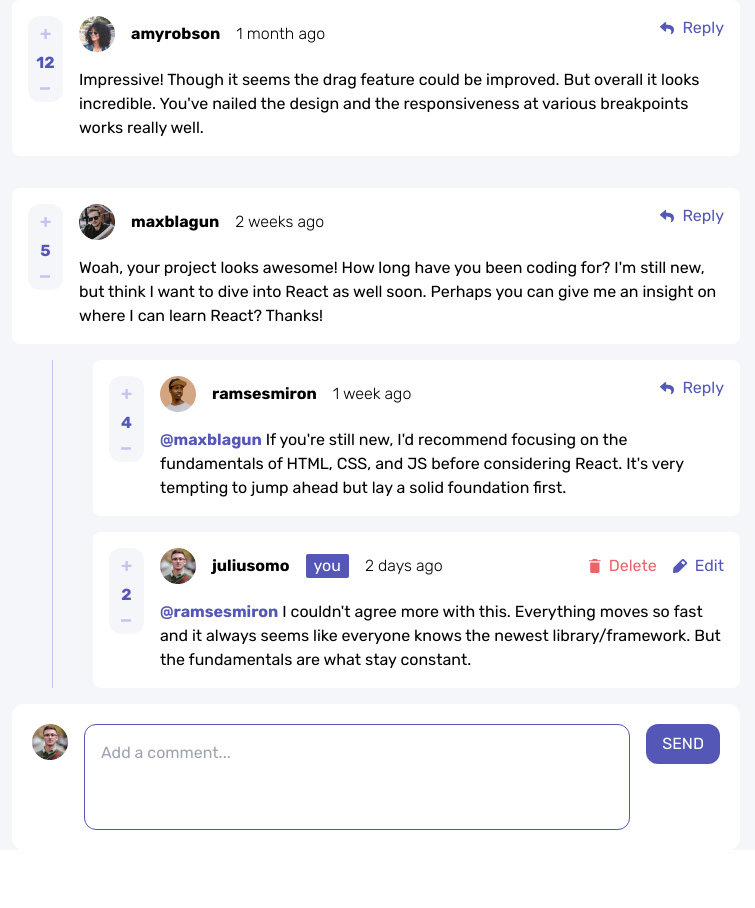
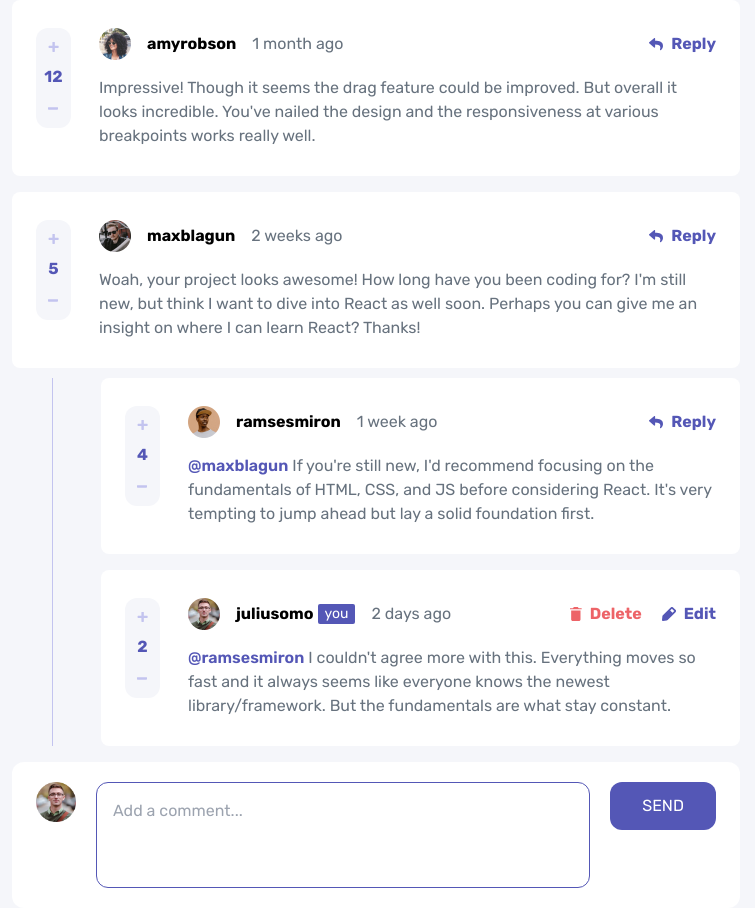
Before and after one commit to AstroDriss/interactive-comments-section, a React (Vite) app: page / in a window 1280 px wide. Shown: the whole page, without its empty margins (264-1019 px from the left). Before the commit the page ends 850 px from the top, so only its background shows below. Built offline with nearby package versions, Linux system fonts and the light colour scheme.

Commit message:
finished design

```diff
--- a/index.html
+++ b/index.html
@@ -6,7 +6,7 @@
     <meta name="viewport" content="width=device-width, initial-scale=1.0" />
     <title>interactive-comments-section</title>
   </head>
-  <body class="h-full">
+  <body class="grid min-h-full place-content-center bg-veryLightGray">
     <div class="h-full" id="root"></div>
     <script type="module" src="/src/main.tsx"></script>
   </body>
--- a/src/App.tsx
+++ b/src/App.tsx
@@ -5,7 +5,7 @@ import ConfirmContextProvider from "./context/ConfirmContextProvider";
 
 function App() {
   return (
-    <main className="min-h-full bg-veryLightGray">
+    <main className="min-h-full">
       <ConfirmContextProvider>
         <CommentsContextProvider>
           <Comments />
--- a/src/components/Comment.tsx
+++ b/src/components/Comment.tsx
@@ -1,20 +1,27 @@
-import { CommentType } from "../context/CommentsContextProvider";
+import {
+  CommentType,
+  CommentTypeForReplies,
+} from "../context/CommentsContextProvider";
 import CommentContent from "./CommentContent";
 
 interface Props {
-  comment: CommentType;
+  comment: CommentType | CommentTypeForReplies;
   parentID?: number;
 }
 
 const Comment = ({ comment, parentID }: Props) => {
   return (
-    <div className="grid gap-4">
-      <CommentContent comment={comment} parentID={parentID ?? comment.id} />
+    <div className="grid gap-[2px]">
+      <CommentContent
+        comment={comment as CommentType}
+        parentID={parentID ?? comment.id}
+      />
 
-      {comment.replies && (
-        <div className="pl-10">
-          <ul className="grid gap-4 pl-10 border-l border-lightGrayishBlue">
-            {comment.replies.map((reply) => (
+      {(comment as CommentType).replies &&
+        (comment as CommentType).replies.length > 0 && (
+          <div className="md:pl-10">
+            <ul className="grid gap-4 pl-4 md:pl-12 mt-[8px] border-l border-lightGrayishBlue">
+              {(comment as CommentType).replies.map((reply) => (
                 <li key={reply.id}>
                   <Comment comment={reply} parentID={comment.id} />
                 </li>
--- a/src/components/CommentContent.tsx
+++ b/src/components/CommentContent.tsx
@@ -1,46 +1,30 @@
 import { useContext, useRef, useState } from "react";
-import { CommentType, Comments } from "../context/CommentsContextProvider";
+import {
+  CommentType,
+  CommentTypeForReplies,
+  Comments,
+} from "../context/CommentsContextProvider";
 import Reply from "./Reply";
 import useScore from "../hooks/useScore";
 
 interface Props {
-  comment: CommentType;
+  comment: CommentType | CommentTypeForReplies;
   parentID: number;
 }
 
-const CommentContent = ({ comment, parentID }: Props) => {
-  const { currentUser, deleteComment, updateComment } = useContext(Comments)!;
-  const [editing, setEditing] = useState<number | null>(null);
-  const [replyingTo, setReplyingTo] = useState<string | undefined>(undefined);
-  const editInputRef = useRef<HTMLTextAreaElement>(null);
+const Vote = ({
+  comment,
+}: {
+  comment: CommentTypeForReplies | CommentType;
+}) => {
   const { score, upvote, downvote } = useScore(comment.score);
 
-  const isUserComment = currentUser?.username === comment.user.username;
-
-  const editComment = (id: number) => {
-    if (isUserComment) return setEditing(id);
-    alert("Forbidden");
-  };
-
-  const onUpdate = () => {
-    if (editInputRef.current == null) return;
-
-    const content = editInputRef.current.value
-      .replace(`@${comment.replyingTo}`, "")
-      .trim();
-
-    updateComment(editing!, content);
-    setEditing(null);
-  };
-
   return (
-    <>
-      <div className="grid grid-rows-[auto_auto] items-start grid-cols-[auto_1fr_auto] gap-4 p-4 bg-white rounded-lg">
-        <div className="grid items-center row-span-2 rounded-xl justify-items-center bg-veryLightGray">
+    <div className="flex items-center row-span-2 w-fit vote md:grid rounded-xl justify-items-center bg-veryLightGray">
       <button
         className={`${
           score > comment.score ? "text-moderateBlue" : ""
-            } p-3 text-lightGrayishBlue hover:text-moderateBlue`}
+        } py-[13px] px-5 md:px-3 text-lightGrayishBlue hover:text-moderateBlue`}
         aria-label="upvote comment"
         title="upvote comment"
         onClick={upvote}
@@ -61,7 +45,7 @@ const CommentContent = ({ comment, parentID }: Props) => {
       <button
         className={`${
           score < comment.score ? "text-moderateBlue" : ""
-            } p-3 text-lightGrayishBlue hover:text-moderateBlue`}
+        } py-[18px] px-5 md:px-3 text-lightGrayishBlue hover:text-moderateBlue`}
         aria-label="downvote comment"
         title="downvote comment"
         onClick={downvote}
@@ -79,24 +63,30 @@ const CommentContent = ({ comment, parentID }: Props) => {
         </svg>
       </button>
     </div>
+  );
+};
 
-        <div className="flex items-center gap-4">
-          <picture className="w-9">
-            <source srcSet={comment.user.image.webp} type="image/webp" />
-            <img
-              src={comment.user.image.png}
-              alt={`${comment.user.username} profile`}
-            />
-          </picture>
-          <p className="font-bold">{comment.user.username}</p>
-          {isUserComment && (
-            <p className="px-2 text-white rounded-sm bg-moderateBlue">you</p>
-          )}
-          <p className="font-light">{comment.createdAt}</p>
-        </div>
+const ActionsList = ({
+  comment,
+  isUserComment,
+  setEditing,
+  setReplyingTo,
+}: {
+  comment: CommentTypeForReplies | CommentType;
+  isUserComment: boolean;
+  setEditing: (id: number) => void;
+  setReplyingTo: (user: string) => void;
+}) => {
+  const { deleteComment } = useContext(Comments)!;
 
-        {isUserComment ? (
-          <div className="flex items-center self-center gap-4">
+  const editComment = (id: number) => {
+    if (isUserComment) return setEditing(id);
+    alert("Forbidden");
+  };
+
+  if (isUserComment)
+    return (
+      <div className="flex items-center self-center gap-5 font-bold justify-self-end options">
         <button
           onClick={() => deleteComment(comment.id)}
           className="flex items-center gap-2 transition-colors text-softRed hover:text-paleRed"
@@ -122,10 +112,12 @@ const CommentContent = ({ comment, parentID }: Props) => {
           Edit
         </button>
       </div>
-        ) : (
+    );
+
+  return (
     <button
       onClick={() => setReplyingTo(comment.user.username)}
-            className="flex items-center gap-2 transition-colors text-moderateBlue hover:text-lightGrayishBlue"
+      className="flex items-center self-center gap-2 font-bold transition-colors justify-self-end options text-moderateBlue hover:text-lightGrayishBlue"
     >
       <svg width="14" height="13" xmlns="http://www.w3.org/2000/svg">
         <path
@@ -135,10 +127,50 @@ const CommentContent = ({ comment, parentID }: Props) => {
       </svg>
       Reply
     </button>
+  );
+};
+
+const CommentContent = ({ comment, parentID }: Props) => {
+  const { currentUser, updateComment } = useContext(Comments)!;
+  const [editing, setEditing] = useState<number | null>(null);
+  const [replyingTo, setReplyingTo] = useState<string | undefined>(undefined);
+  const editInputRef = useRef<HTMLTextAreaElement>(null);
+
+  const isUserComment = currentUser?.username === comment.user.username;
+
+  const onUpdate = () => {
+    if (editInputRef.current == null) return;
+
+    const content = editInputRef.current.value
+      .replace(`@${comment.replyingTo}`, "")
+      .trim();
+
+    updateComment(editing!, content);
+    setEditing(null);
+  };
+
+  return (
+    <>
+      <div className="grid items-start px-4 py-4 bg-white rounded-lg md:px-6 comment md:gap-x-7 gap-y-4 md:py-7">
+        <div className="flex items-center gap-4 info">
+          <picture className="w-8">
+            <source srcSet={comment.user.image.webp} type="image/webp" />
+            <img
+              src={comment.user.image.png}
+              alt={`${comment.user.username} profile`}
+            />
+          </picture>
+          <p className="font-bold">{comment.user.username}</p>
+          {isUserComment && (
+            <p className="px-[7px] -ml-3 text-sm text-white rounded-sm bg-moderateBlue">
+              you
+            </p>
           )}
+          <p className="text-grayishBlue">{comment.createdAt}</p>
+        </div>
 
         {editing == comment.id ? (
-          <div className="grid col-span-2 gap-2">
+          <div className="grid col-span-2 gap-2 content">
             <textarea
               placeholder="Edit a comment..."
               rows={3}
@@ -156,15 +188,24 @@ const CommentContent = ({ comment, parentID }: Props) => {
             </button>
           </div>
         ) : (
-          <p className="col-span-2">
+          <p className="col-span-2 content text-grayishBlue">
             {comment.replyingTo && (
-              <span className="font-bold cursor-pointer text-moderateBlue">
+              <span className="font-semibold cursor-pointer text-moderateBlue">
                 @{comment.replyingTo}
               </span>
             )}{" "}
             {comment.content}
           </p>
         )}
+
+        <Vote comment={comment} />
+
+        <ActionsList
+          comment={comment}
+          isUserComment={isUserComment}
+          setEditing={setEditing}
+          setReplyingTo={setReplyingTo}
+        />
       </div>
       {!isUserComment && (
         <Reply
--- a/src/components/Comments.tsx
+++ b/src/components/Comments.tsx
@@ -7,7 +7,7 @@ export const Comments = () => {
   const { comments } = useContext(CommentsContext)!;
 
   return (
-    <section className="max-w-[45.5rem] mx-auto font-rubik grid gap-4">
+    <section className="max-w-[45.5rem] md:p-0 p-4 mx-auto font-rubik grid gap-4">
       {comments?.map((comment) => (
         <Comment key={comment.id} comment={comment} />
       ))}
--- a/src/components/ConfirmModal.tsx
+++ b/src/components/ConfirmModal.tsx
@@ -12,11 +12,11 @@ const ConfirmDialog = () => {
 
   return (
     <dialog
-      className="max-w-[360px] p-5 rounded-md backdrop:bg-black/20"
+      className="max-w-[360px] p-6 rounded-md backdrop:bg-black/30 mx-3"
       onClose={onCancel}
       ref={dialogRef}
     >
-      <h2 className="mb-1 text-lg font-bold text-grayishBlue">
+      <h2 className="mb-1 text-xl font-bold text-grayishBlue">
         Delete Comment
       </h2>
       <p className="text-grayishBlue">
--- a/src/components/Reply.tsx
+++ b/src/components/Reply.tsx
@@ -3,7 +3,7 @@ import { Comments } from "../context/CommentsContextProvider";
 
 interface Props {
   variant?: "post" | "reply";
-  parentID: number;
+  parentID?: number;
   replyingTo?: string;
   setReplyingTo?: (value: undefined | string) => void;
 }
@@ -19,6 +19,7 @@ const Reply = ({
 
   const postComment = () => {
     if (!textareaRef.current) return;
+
     const content = textareaRef.current?.value
       .replace(`@${replyingTo}`, "")
       .trim();
@@ -38,9 +39,9 @@ const Reply = ({
         <div
           className={`${
             variant === "post" ? "grid" : replyingTo ? "grid" : "hidden"
-          } gap-4 grid-cols-[auto_1fr_auto] items-start bg-white p-5 rounded-xl`}
+          } gap-3 md:gap-5 [grid-template-areas:"textarea_textarea""profile_button"] md:[grid-template-areas:"profile_textarea_button"] md:grid-cols-[auto_1fr_auto] items-start bg-white py-5 px-4 md:px-6 rounded-xl`}
         >
-          <picture className="w-9">
+          <picture className="w-10 self-center md:self-start [grid-area:profile]">
             <source srcSet={currentUser?.image.webp} type="image/webp" />
 
             <img
@@ -54,12 +55,13 @@ const Reply = ({
             ref={textareaRef}
             rows={3}
             autoFocus
-            className="p-4 border resize-none border-grayishBlue focus:outline-none focus:border-moderateBlue rounded-xl"
+            className="p-4 [grid-area:textarea] border resize-none border-grayishBlue focus:outline-none focus:border-moderateBlue rounded-xl"
             defaultValue={replyingTo ? `@${replyingTo} ` : ""}
           ></textarea>
+
           <button
             onClick={postComment}
-            className="px-4 py-2 text-white bg-moderateBlue hover:bg-lightGrayishBlue rounded-xl"
+            className="px-8 w-fit ml-auto [grid-area:button] py-3 text-white bg-moderateBlue hover:bg-lightGrayishBlue rounded-xl"
           >
             {variant === "post" ? "SEND" : "REPLY"}
           </button>
--- a/src/context/CommentsContextProvider.tsx
+++ b/src/context/CommentsContextProvider.tsx
@@ -9,7 +9,7 @@ interface User {
   username: string;
 }
 
-interface CommentTypeForReplies {
+export interface CommentTypeForReplies {
   id: number;
   content: string;
   createdAt: string;
--- a/src/index.css
+++ b/src/index.css
@@ -29,3 +29,31 @@
     }
   }
 }
+
+.comment {
+  grid-template-areas: "info info" "content content" "vote options";
+}
+
+@media (width >= theme("screens.md")) {
+  .comment {
+    grid-template-areas:
+      "vote info options"
+      "vote content content";
+  }
+}
+
+.options {
+  grid-area: options;
+}
+
+.content {
+  grid-area: content;
+}
+
+.vote {
+  grid-area: vote;
+}
+
+.info {
+  grid-area: info;
+}
```
Lines whose indentation alone changed are shown as unchanged.
